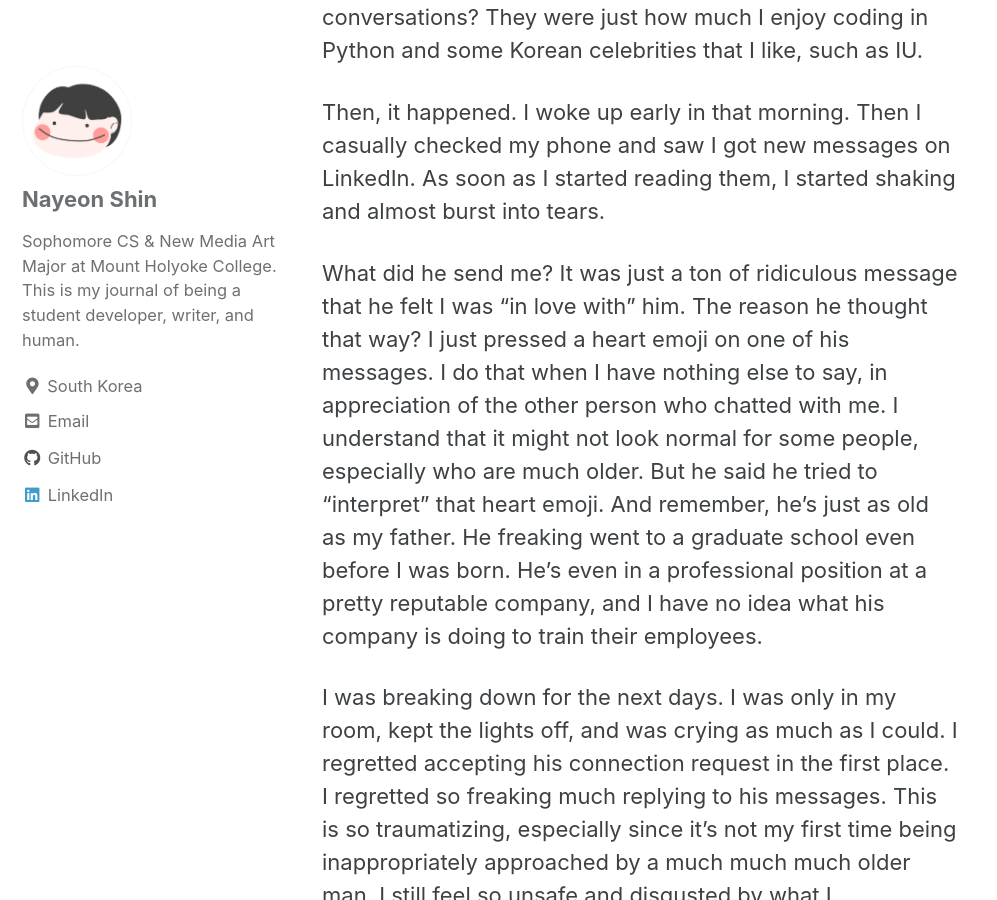
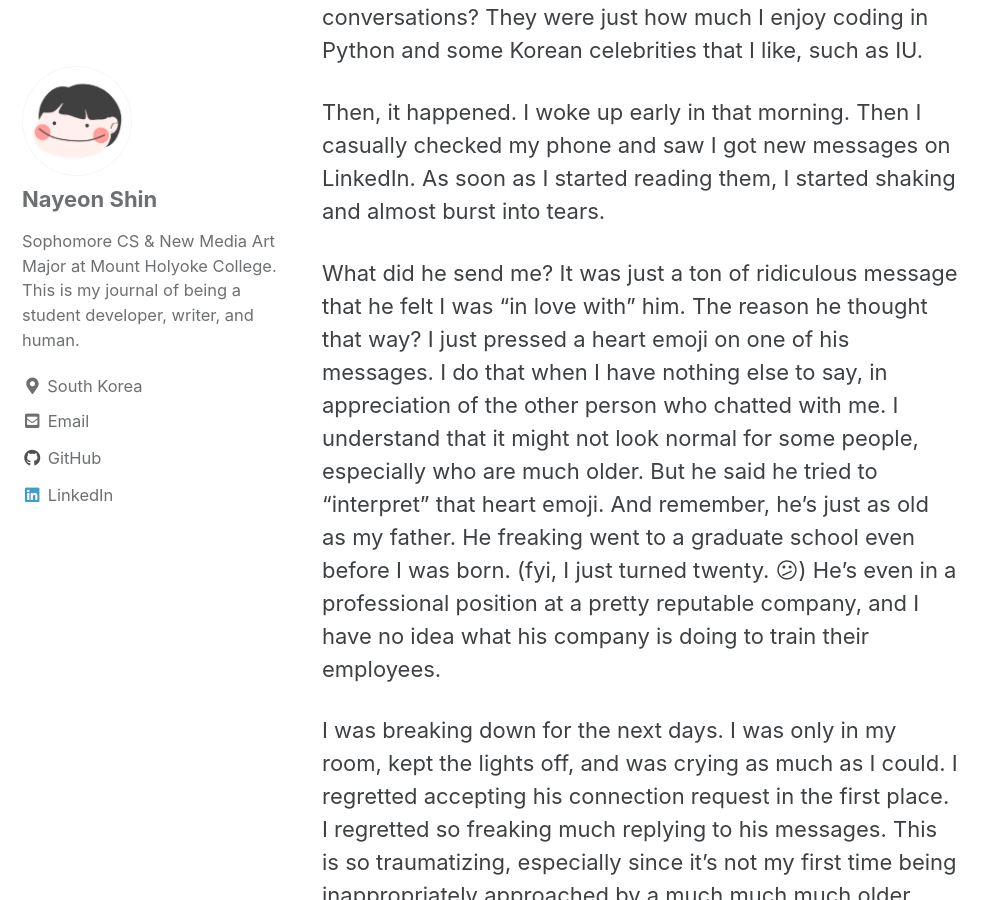
Before and after one commit to nayeonshin/nayeonshin.github.io, a Jekyll site: the page built from _posts/2021-06-29-linkedin-is-not-a-freaking-dating-site.md, in a window 1280 px wide and 900 px high, scrolled down 1205 px. Shown: the whole window, without its empty margins (0-997 px from the left). Built offline with Jekyll 4.4.1, drawn with Linux system fonts in a browser that asks for light colours; cached includes are drawn as plain includes; comment, search, counter and statistics services are not loaded.

Commit message:
Update 2021-06-29-linkedin-is-not-a-freaking-dating-site.md

```diff
--- a/_posts/2021-06-29-linkedin-is-not-a-freaking-dating-site.md
+++ b/_posts/2021-06-29-linkedin-is-not-a-freaking-dating-site.md
@@ -16,7 +16,7 @@ He sounded nice and friendly at first. He even sent me a photo of his cat (I'm n
 
 Then, it happened. I woke up early in that morning. Then I casually checked my phone and saw I got new messages on LinkedIn. As soon as I started reading them, I started shaking and almost burst into tears.
 
-What did he send me? It was just a ton of ridiculous message that he felt I was "in love with" him. The reason he thought that way? I just pressed a heart emoji on one of his messages. I do that when I have nothing else to say, in appreciation of the other person who chatted with me. I understand that it might not look normal for some people, especially who are much older. But he said he tried to "interpret" that heart emoji. And remember, he's just as old as my father. He freaking went to a graduate school even before I was born. He's even in a professional position at a pretty reputable company, and I have no idea what his company is doing to train their employees.
+What did he send me? It was just a ton of ridiculous message that he felt I was "in love with" him. The reason he thought that way? I just pressed a heart emoji on one of his messages. I do that when I have nothing else to say, in appreciation of the other person who chatted with me. I understand that it might not look normal for some people, especially who are much older. But he said he tried to "interpret" that heart emoji. And remember, he's just as old as my father. He freaking went to a graduate school even before I was born. (fyi, I just turned twenty. 😕) He's even in a professional position at a pretty reputable company, and I have no idea what his company is doing to train their employees.
 
 I was breaking down for the next days. I was only in my room, kept the lights off, and was crying as much as I could. I regretted accepting his connection request in the first place. I regretted so freaking much replying to his messages. This is so traumatizing, especially since it's not my first time being inappropriately approached by a much much much older man. I still feel so unsafe and disgusted by what I experienced. Some other things happened, but I won't mention them as well. The only thing I could do to protect myself was to block him and report the messages I got. But funny, what LinkedIn told me about my report? They said the message was not against their rules or something. They said "We understand that this message was not what you wanted to see" but didn't take any action.
 
```
